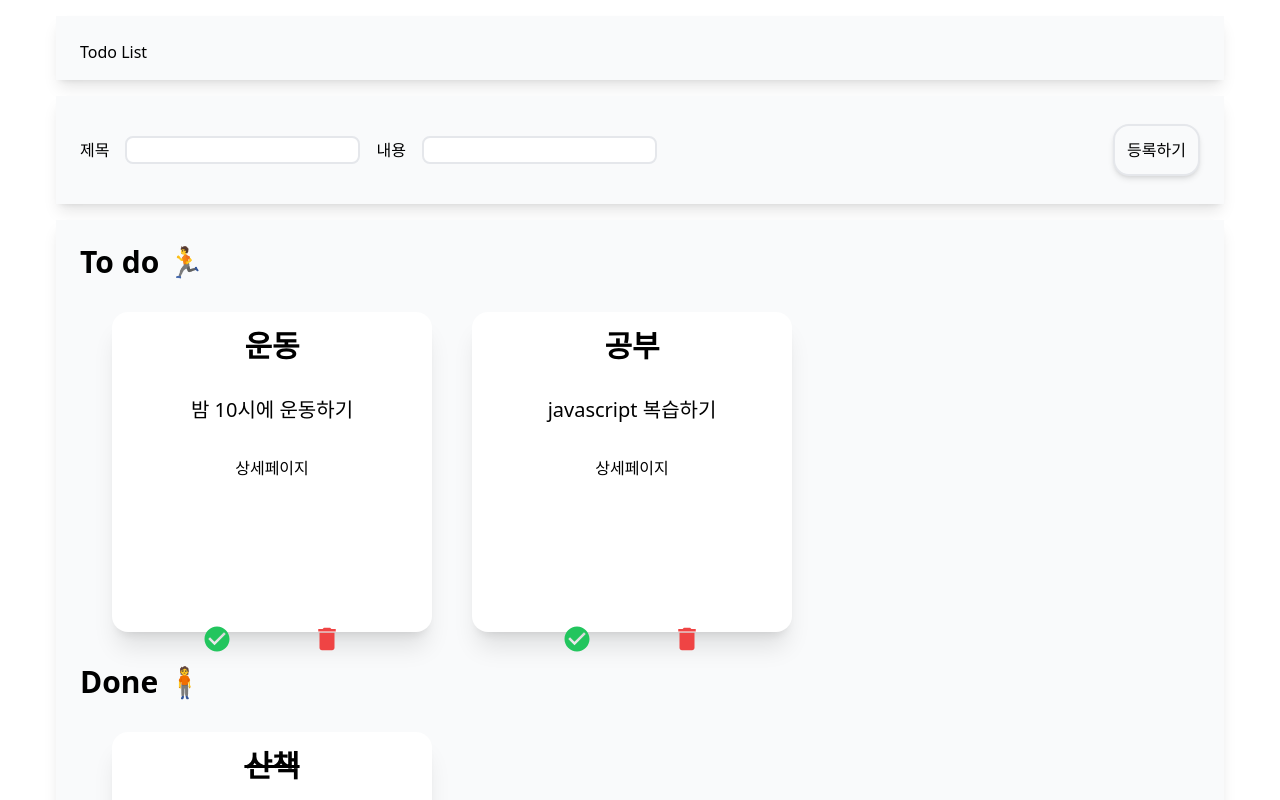
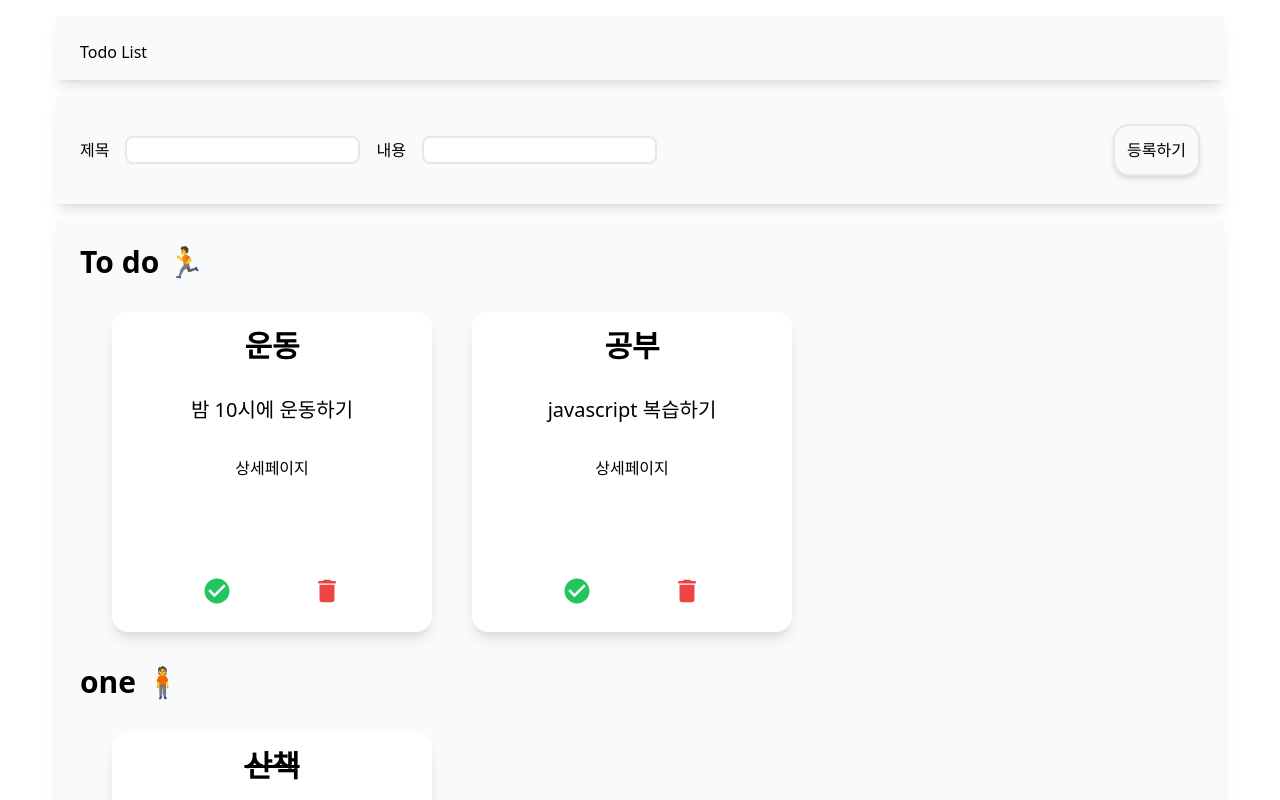
Before and after one commit to OhJungJin/react-todolist, a React (Create React App) app: page / in a window 1280 px wide. Shown: the top 800 px of the page. Built offline with nearby package versions, Linux system fonts and the light colour scheme.

Commit message:
bug: delete시 index 불일치

```diff
--- a/src/components/layout/Layout.js
+++ b/src/components/layout/Layout.js
@@ -1,15 +1,24 @@
 import React from "react";
-import Form from "../form/Form";
-import Header from "../header/Header";
-import List from "../list/List";
+import styled from "styled-components";
+
+const StyledLayout = styled.div`
+	width: 100vw;
+	height: 100vh;
+	max-height: 100%;
+	max-width: 1200px;
+	min-width: 80px;
+	position: absolute;
+	left: 50%;
+	top: 50%;
+	transform: translate(-50%, -50%);
+`;
 
 const Layout = ({ children }) => {
 	return (
 		<>
-			<div className="w-screen h-screen max-h-[100%] min-w-[80px] max-w-[1200px] absolute left-1/2 -translate-x-1/2">
-				{" "}
-				{children}{" "}
-			</div>
+			{/* <div className="w-screen h-screen max-h-[100%] min-w-[80px] max-w-[1200px] absolute left-1/2 -translate-x-1/2"> */}
+			<StyledLayout>{children}</StyledLayout>
+			{/* </div> */}
 		</>
 	);
 };
--- a/src/components/list/List.js
+++ b/src/components/list/List.js
@@ -1,11 +1,41 @@
 import React from "react";
 import Todo from "../todo/Todo";
+import styled from "styled-components";
+
+const Box = styled.div`
+	flex: 1 1 0%;
+	margin: 1rem;
+	padding: 1.5rem;
+	height: auto;
+	background-color: rgb(249 250 251);
+	box-shadow: 0 10px 15px -3px rgb(0 0 0 / 0.1), 0 4px 6px -4px rgb(0 0 0 / 0.1);
+`;
+
+const SubTitle = styled.div`
+	font-size: 1.875rem;
+	line-height: 2.25rem;
+	font-weight: 700;
+`;
+
+const TodoWrapper = styled.div`
+	display: flex;
+	flex-wrap: wrap;
+	gap: 2.5rem;
+	justify-content: flex-start;
+	margin: 2rem;
+	${(props) =>
+		props.false &&
+		`
+			text-decoration-line: line-through;
+		`}
+`;
 
 const List = ({ todos, onRemove, handleCompleteClick }) => {
 	return (
-		<div className="flex-1 m-4 p-6 h-auto bg-gray-50 shadow-lg">
-			<div className="text-3xl font-bold">To do 🏃</div>
-			<div className="m-8 flex flex-wrap gap-10 justify-start">
+		<Box>
+			<SubTitle>To do 🏃</SubTitle>
+			{/* <div className="m-8 flex flex-wrap gap-10 justify-start"> */}
+			<TodoWrapper>
 				{todos
 					.filter((todo) => todo.checked == true)
 					.map((todo) => (
@@ -16,9 +46,9 @@ const List = ({ todos, onRemove, handleCompleteClick }) => {
 							onRemove={onRemove}
 						/>
 					))}
-			</div>
-			<div className="text-3xl font-bold">Done 🧍</div>
-			<div className="m-8 flex flex-wrap gap-10 justify-start line-through">
+			</TodoWrapper>
+			<SubTitle>one 🧍</SubTitle>
+			<TodoWrapper false>
 				{todos
 					.filter((todo) => todo.checked == false)
 					.map((todo) => (
@@ -29,8 +59,8 @@ const List = ({ todos, onRemove, handleCompleteClick }) => {
 							onRemove={onRemove}
 						/>
 					))}
-			</div>
-		</div>
+			</TodoWrapper>
+		</Box>
 	);
 };
 
--- a/src/components/todo/Todo.js
+++ b/src/components/todo/Todo.js
@@ -1,7 +1,25 @@
 import React from "react";
 import { MdCheckCircle, MdCheckCircleOutline, MdDelete } from "react-icons/md";
+import { useNavigate } from "react-router-dom";
+import styled from "styled-components";
 
-import { useNavigate } from "react-router-dom";
+const TodoBox = styled.div`
+	background-color: rgb(255 255 255);
+	border-radius: 1rem;
+	width: 20rem;
+	height: 20rem;
+	box-shadow: 0 10px 15px -3px rgb(0 0 0 / 0.1), 0 4px 6px -4px rgb(0 0 0 / 0.1);
+	text-align: center;
+`;
+
+const IconBox = styled.div`
+	display: flex;
+	justify-content: center;
+	gap: 5rem;
+	font-size: 1.875rem;
+	line-height: 2.25rem;
+	margin-top: 6rem;
+`;
 
 function Todo({ todo, onRemove, handleCompleteClick }) {
 	const { id, title, content, checked } = todo;
@@ -13,13 +31,13 @@ function Todo({ todo, onRemove, handleCompleteClick }) {
 	}
 
 	return (
-		<div className="bg-white rounded-2xl w-80 h-80 shadow-xl text-center">
+		<TodoBox>
 			<div className="m-4 text-3xl font-bold">{title}</div>
 			<div className="m-8 text-xl">{content}</div>
 			<button onClick={moveDetail}>상세페이지</button>
-			<div className="">
+			<div>
 				{checked ? (
-					<div className="text-3xl mt-36 flex justify-center gap-20">
+					<IconBox>
 						<MdCheckCircle
 							className="text-green-500"
 							onClick={() => {
@@ -32,9 +50,9 @@ function Todo({ todo, onRemove, handleCompleteClick }) {
 								onRemove(todo);
 							}}
 						/>
-					</div>
+					</IconBox>
 				) : (
-					<div className="text-3xl mt-36 flex justify-center gap-20">
+					<IconBox>
 						<MdCheckCircleOutline
 							className="text-gray-500"
 							onClick={() => {
@@ -47,10 +65,10 @@ function Todo({ todo, onRemove, handleCompleteClick }) {
 								onRemove(todo);
 							}}
 						/>
-					</div>
+					</IconBox>
 				)}
 			</div>
-		</div>
+		</TodoBox>
 	);
 }
 
--- a/src/pages/Detail.js
+++ b/src/pages/Detail.js
@@ -1,14 +1,52 @@
-import React from "react";
+import React, { useState } from "react";
+import { useSelector } from "react-redux";
+import { useParams, useNavigate } from "react-router-dom";
 
-import { useSelector } from "react-redux";
+import styled from "styled-components";
+import Layout from "../components/layout/Layout";
 
-import { useParams } from "react-router-dom";
+const DetailWrapper = styled.div`
+	display: flex;
+	justify-content: center;
+	align-items: center;
+	min-height: 100vh;
+`;
+
+const DetailContent = styled.div`
+	width: 640px;
+	height: 400px;
+	font-size: 2rem;
+	padding: 3rem;
+	border: 1px solid #eeeeee;
+	border-radius: 1rem;
+	background: white;
+	box-shadow: 0 10px 15px -3px rgb(0 0 0 / 0.1), 0 4px 6px -4px rgb(0 0 0 / 0.1);
+`;
 
 function Detail() {
 	const { id } = useParams();
+	const navigate = useNavigate();
 	const todos = useSelector((state) => state.todos);
 
-	return <div>detail page</div>;
+	function moveHome() {
+		navigate("/");
+	}
+	return (
+		<Layout>
+			<DetailWrapper>
+				<DetailContent>
+					<div className="font-bold">{todos[id - 1].title}</div>
+					<div className="text-2xl">{todos[id - 1].content}</div>
+					<button
+						className="border-2 p-2 border-gray-200 rounded-xl mt-36 text-lg shadow-xl hover:bg-green-500 hover:text-white"
+						onClick={moveHome}
+					>
+						돌아가기
+					</button>
+				</DetailContent>
+			</DetailWrapper>
+		</Layout>
+	);
 }
 
 export default Detail;
```
